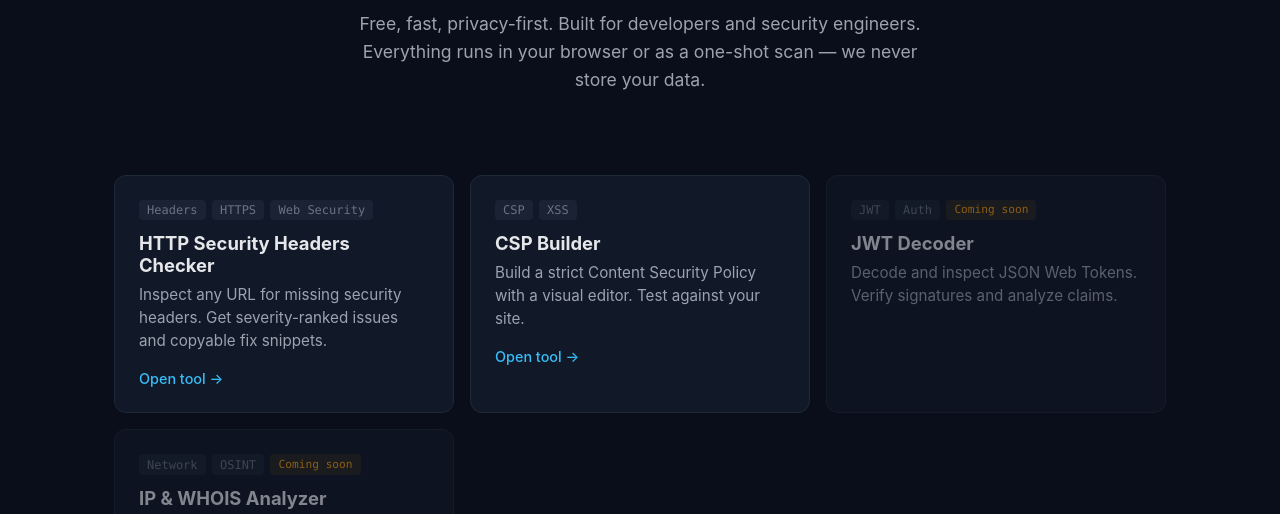
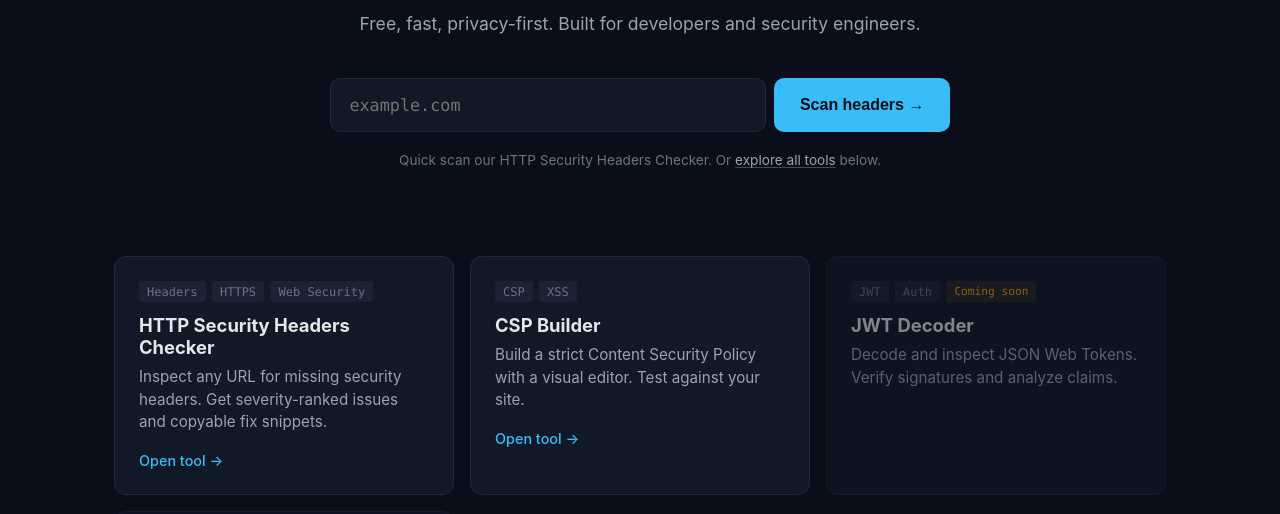
Before and after one commit to kadirbg/headerlab, an Astro site: page / in a window 1280 px wide. Shown: the part 262-776 px from the top of the page. Built offline with nearby package versions, Linux system fonts and the light colour scheme; Astro itself is replaced by a stand-in of ours.

```diff
--- a/src/lib/headers.ts
+++ b/src/lib/headers.ts
@@ -150,7 +150,11 @@ Header always set Content-Security-Policy "default-src 'self'; script-src 'self'
     validate: (value) => {
       if (!value) return 'fail';
       const safe = ['no-referrer', 'no-referrer-when-downgrade', 'same-origin', 'strict-origin', 'strict-origin-when-cross-origin'];
-      return safe.includes(value.toLowerCase().trim()) ? 'pass' : 'warn';
+      // Comma-separated fallback lists: per spec, browsers walk right-to-left
+      // and use the first recognized value. Treat the rightmost as effective.
+      const parts = value.toLowerCase().split(',').map(s => s.trim()).filter(Boolean);
+      const effective = parts[parts.length - 1];
+      return effective && safe.includes(effective) ? 'pass' : 'warn';
     }
   },
   {
--- a/src/pages/index.astro
+++ b/src/pages/index.astro
@@ -38,18 +38,34 @@ const tools = [
   title="HeaderLab — Modern Web Security Toolkit"
   description="Free, privacy-first security tools for developers and engineers. HTTP headers checker, CSP builder, JWT decoder, and more."
 >
-  <section class="hero">
+<section class="hero">
     <h1>
       Web security tools<br />
       <span class="accent">that don't suck.</span>
     </h1>
     <p class="lead">
       Free, fast, privacy-first. Built for developers and security engineers.
-      Everything runs in your browser or as a one-shot scan — we never store your data.
     </p>
+
+    <form class="hero-scan" id="hero-scan">
+      <div class="hero-input-group">
+        <input
+          type="text"
+          name="url"
+          id="hero-url-input"
+          placeholder="example.com"
+          autocomplete="off"
+          required
+        />
+        <button type="submit">Scan headers →</button>
+      </div>
+      <p class="hero-scan-hint">
+        Quick scan our HTTP Security Headers Checker. Or <a href="#tools">explore all tools</a> below.
+      </p>
+    </form>
   </section>
 
-  <section class="tools-grid">
+ <section class="tools-grid" id="tools">
     {tools.map((tool) => (
       tool.status === 'available' ? (
         <a href={`/${tool.slug}`} class="tool-card">
@@ -166,4 +182,76 @@ const tools = [
     font-size: 0.9rem;
     font-weight: 500;
   }
+
+  .hero-scan {
+    max-width: 620px;
+    margin: 2.5rem auto 0.5rem;
+  }
+
+  .hero-input-group {
+    display: flex;
+    gap: 0.5rem;
+    flex-wrap: wrap;
+  }
+
+  #hero-url-input {
+    flex: 1;
+    min-width: 220px;
+    background: var(--bg-elev);
+    border: 1px solid var(--border);
+    border-radius: 10px;
+    padding: 1rem 1.15rem;
+    color: var(--text);
+    font-size: 1.05rem;
+    font-family: var(--font-mono);
+  }
+  #hero-url-input:focus {
+    outline: none;
+    border-color: var(--accent);
+  }
+
+  .hero-scan button {
+    background: var(--accent);
+    color: var(--bg);
+    border: none;
+    border-radius: 10px;
+    padding: 1rem 1.6rem;
+    font-weight: 600;
+    font-size: 1rem;
+    cursor: pointer;
+    transition: background 0.15s;
+    white-space: nowrap;
+  }
+  .hero-scan button:hover { background: var(--accent-bright); }
+
+  .hero-scan-hint {
+    text-align: center;
+    font-size: 0.85rem;
+    color: var(--text-faint);
+    margin: 1.25rem 0 0;
+  }
+  .hero-scan-hint a {
+    color: var(--text-dim);
+    text-decoration: underline;
+    text-decoration-color: rgba(156, 163, 175, 0.4);
+    text-underline-offset: 2px;
+  }
+  .hero-scan-hint a:hover { color: var(--accent); }
 </style>
+
+<script>
+  const form = document.getElementById('hero-scan');
+  const input = document.getElementById('hero-url-input');
+
+  if (form && input) {
+    form.addEventListener('submit', (e) => {
+      e.preventDefault();
+      let url = input.value.trim();
+      if (!url) return;
+      if (!/^https?:\/\//i.test(url)) {
+        url = 'https://' + url;
+      }
+      window.location.href = `/headers?url=${encodeURIComponent(url)}`;
+    });
+  }
+</script>
```
Also changed, not shown: src/pages/api/check.ts (+7 -1 lines), src/pages/headers/index.astro (+18 -3 lines).
